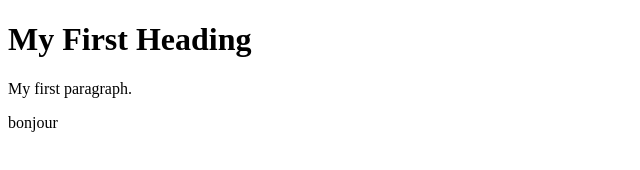
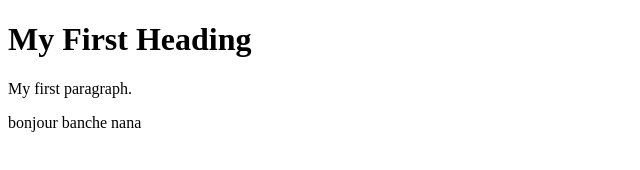
Before and after one commit to techshelter/git-sample, a plain HTML site: page index.html in a window 1280 px wide. Shown: the full height of the page, 0-640 px from the left. Drawn offline with Linux system fonts and the light colour scheme.

Commit message:
modification of branch nana

```diff
--- a/index.html
+++ b/index.html
@@ -10,6 +10,6 @@
 
 
 
-<p>bonjour</p>
+<p>bonjour banche nana</p>
 </body>
 </html>
```
